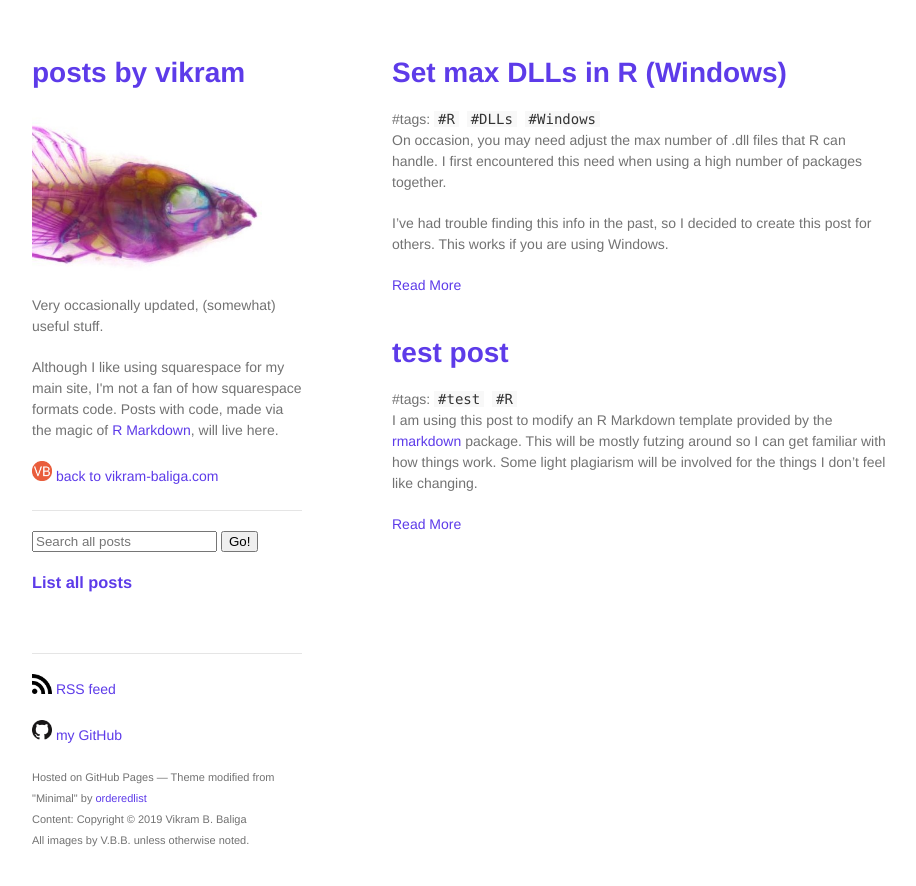
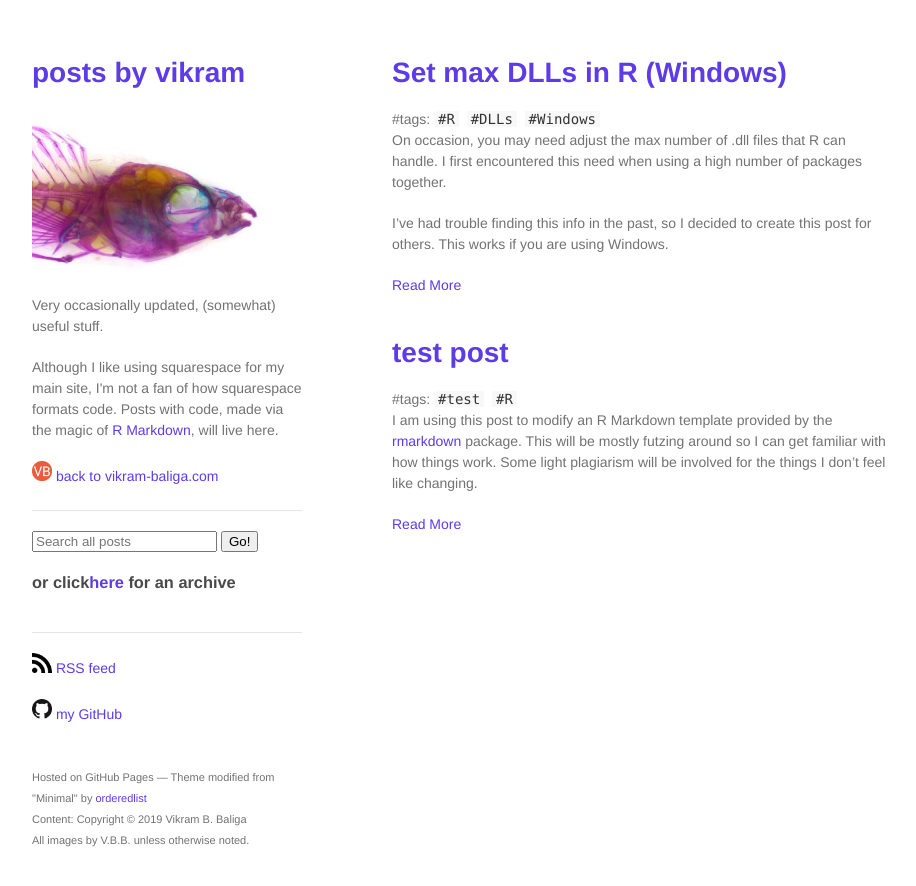
Before and after one commit to vbaliga/vbaliga.github.io, a Jekyll site: the page built from index.html, in a window 1280 px wide. Shown: the top 886 px of the page, without its empty margins (178-1094 px from the left). Built offline with Jekyll 4.4.1, drawn with Linux system fonts in a browser that asks for light colours; a script that is not in the unit is left out.

Commit message:
Update default.html

```diff
--- a/_layouts/default.html
+++ b/_layouts/default.html
@@ -43,16 +43,15 @@
         </form>
         <br>
 
-        <h3><a href={{"/archive/archive"}}>List all posts</h3>
+        <h3>or click<a href={{"/archive/archive"}}>here</a> for an archive</h3>
 
-        <br>
         <br>
 
         <hr size=1>
         <p class="view"><a href="https://vbaliga.github.io/feed.xml"><img src="/images/appbar.rss.png" style="width:20px; height:20px" title="vikram-baliga.com" alt="vikram-baliga.com"></a><a href="https://vbaliga.github.io/feed.xml">&nbsp;RSS feed</a></p>
 
         <p class="view"><a href="https://github.com/vbaliga"><img src="/images/GitHub-Mark-64px.png" style="width:20px; height:20px" title="github.com/vbaliga" alt="github.com/vbaliga"><a href="{{ site.github.owner_url }}">&nbsp;my GitHub</a></p>
-
+        <br>
 
         <p style="margin: 0; padding-top:0;"><small>Hosted on GitHub Pages &mdash; Theme modified from "Minimal" by <a href="https://github.com/orderedlist">orderedlist</a></small></p>
         <p style="margin: 0; padding-top:0;"><small>Content: Copyright © 2019 Vikram B. Baliga</small></p>
```
